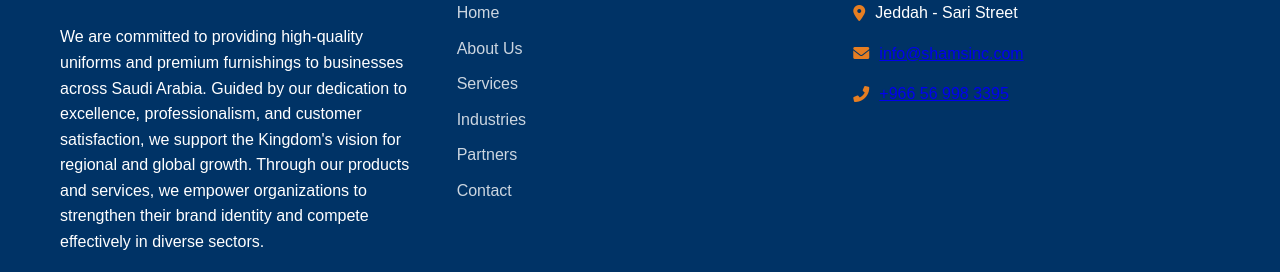
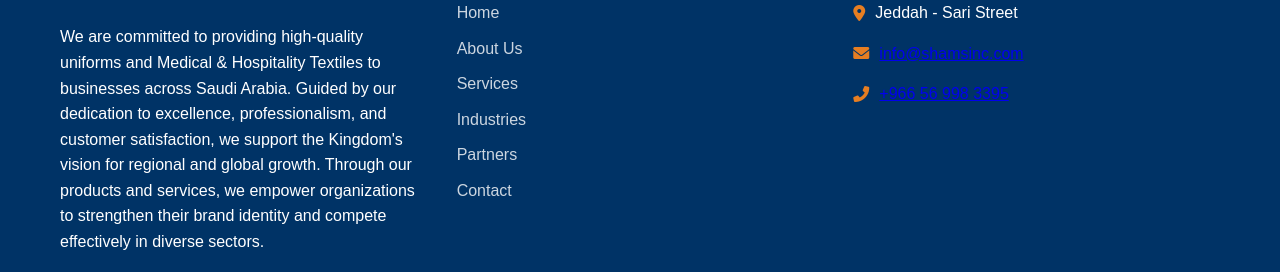
Before and after one commit to melmenabawy/Test, a plain HTML site: page linens-gallery.html in a window 1280 px wide. Shown: the part 1306-1578 px from the top of the page. Drawn offline with Linux system fonts and the light colour scheme.

Commit message:
Update linens-gallery.html

```diff
--- a/linens-gallery.html
+++ b/linens-gallery.html
@@ -618,7 +618,7 @@
             <div class="footer-container">
                 <div class="footer-about">
                     <img src="images/SHAMSINC.webp" class="footer-logo">
-                    <p data-en="We are committed to providing high-quality uniforms and premium furnishings to businesses across Saudi Arabia. Guided by our dedication to excellence, professionalism, and customer satisfaction, we support the Kingdom's vision for regional and global growth. Through our products and services, we empower organizations to strengthen their brand identity and compete effectively in diverse sectors." data-ar="نحن ملتزمون بتوفير زي رسمي عالي الجودة ومفروشات متميزة للشركات في جميع أنحاء المملكة العربية السعودية. مسترشدين بتفانينا في التميز والاحترافية ورضا العملاء، ندعم رؤية المملكة للنمو الإقليمي والعالمي. من خلال منتجاتنا وخدماتنا، نمكّن المؤسسات من تعزيز هويتها التجارية والمنافسة بفعالية في مختلف القطاعات.">We are committed to providing high-quality uniforms and premium furnishings to businesses across Saudi Arabia. Guided by our dedication to excellence, professionalism, and customer satisfaction, we support the Kingdom's vision for regional and global growth. Through our products and services, we empower organizations to strengthen their brand identity and compete effectively in diverse sectors.</p>
+                    <p data-en="We are committed to providing high-quality uniforms and Medical & Hospitality Textiles to businesses across Saudi Arabia. Guided by our dedication to excellence, professionalism, and customer satisfaction, we support the Kingdom's vision for regional and global growth. Through our products and services, we empower organizations to strengthen their brand identity and compete effectively in diverse sectors." data-ar="نحن ملتزمون بتوفير زي رسمي عالي الجودة ومنسوجات طبية وفندقية للشركات في جميع أنحاء المملكة العربية السعودية. مسترشدين بتفانينا في التميز والاحترافية ورضا العملاء، ندعم رؤية المملكة للنمو الإقليمي والعالمي. من خلال منتجاتنا وخدماتنا، نمكّن المؤسسات من تعزيز هويتها التجارية والمنافسة بفعالية في مختلف القطاعات..">We are committed to providing high-quality uniforms and Medical & Hospitality Textiles to businesses across Saudi Arabia. Guided by our dedication to excellence, professionalism, and customer satisfaction, we support the Kingdom's vision for regional and global growth. Through our products and services, we empower organizations to strengthen their brand identity and compete effectively in diverse sectors.</p>
 
                     <div class="social-links">
                         <a href="#"><i class="fab fa-facebook-f"></i></a>
```
